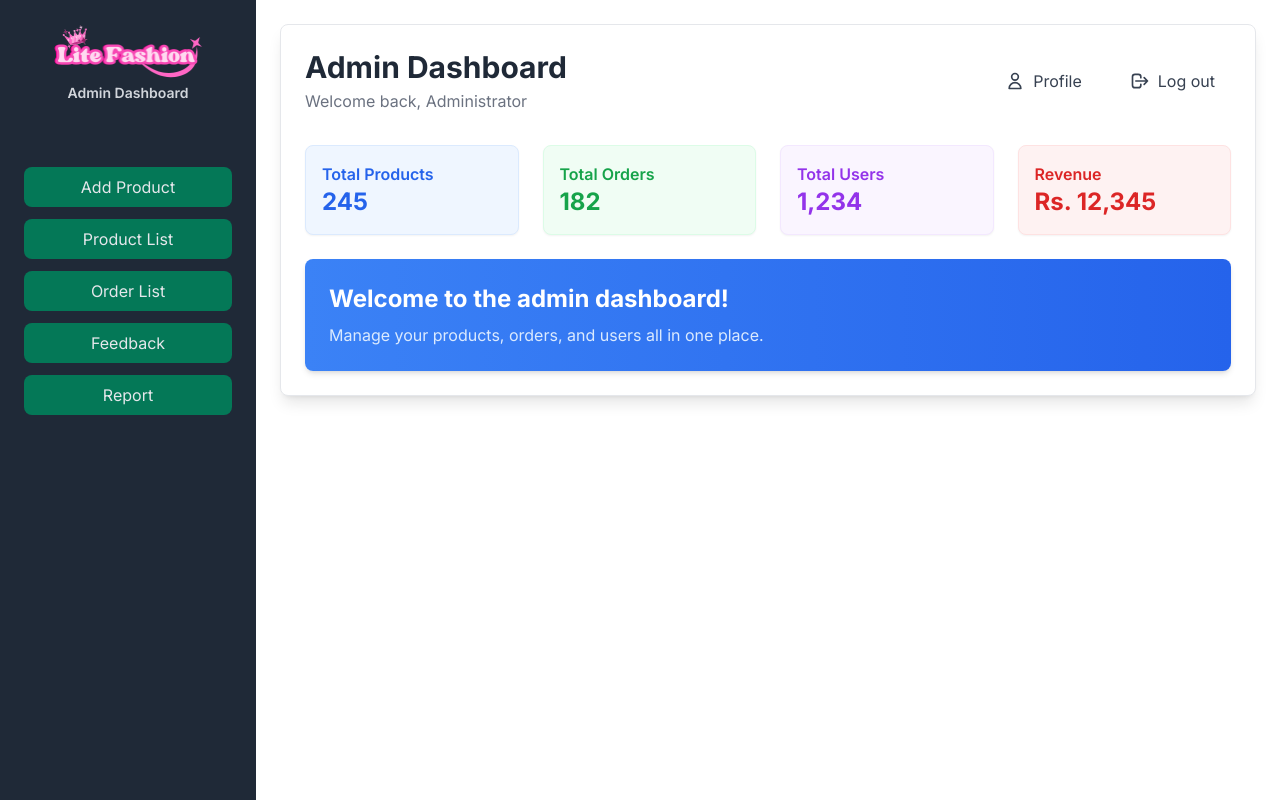
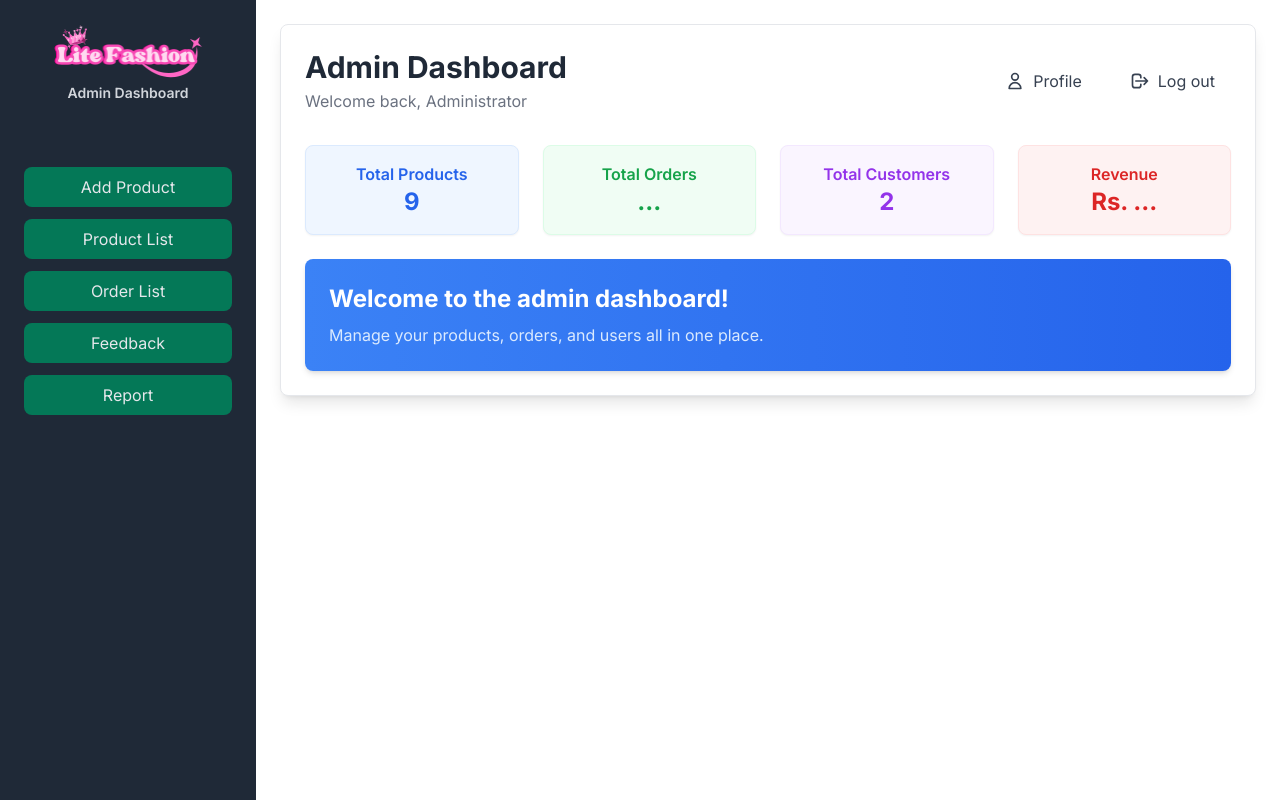
Before and after one commit to Dhanushka010Mahesh/LiteFashionDarkDevils, a PHP site: page /LiteFashionDarkDevils/dashboard.php in a window 1280 px wide. Run offline with PHP 8.4, Linux system fonts and the light colour scheme; data comes from the database, SQL or seed files in the repository; some libraries are stand-ins or nearby versions.

Commit message:
update admin dashboard

```diff
--- a/admin/dashboard.php
+++ b/admin/dashboard.php
@@ -1,3 +1,22 @@
+<?php
+
+require_once 'includes/config.php';
+
+try {
+    // SQL query total products
+    $sqlProducts = "SELECT COUNT(*) FROM clothproduct";
+    $stmtProducts = $connection->query($sqlProducts);
+    $totalProducts = $stmtProducts->fetchColumn();
+
+    // SQL query total customers
+    $sqlCustomers = "SELECT COUNT(*) FROM customers";
+    $stmtCustomers = $connection->query($sqlCustomers);
+    $totalCustomers = $stmtCustomers->fetchColumn();
+} catch (PDOException $e) {
+    echo "Error: " . $e->getMessage();
+}
+?>
+
 <!DOCTYPE html>
 <html lang="en">
 
@@ -46,22 +65,22 @@
 
                 <main id="content-container" class="space-y-6">
                     <!-- Quick Stats -->
-                    <div class="grid grid-cols-1 md:grid-cols-4 gap-6">
+                    <div class="grid grid-cols-1 md:grid-cols-4 gap-6 text-center">
                         <div class="bg-blue-50 p-4 rounded-lg border border-blue-100 shadow-sm">
                             <h3 class="text-blue-600 font-semibold">Total Products</h3>
-                            <p class="text-2xl font-bold text-blue-600">245</p>
+                            <p class="text-2xl font-bold text-blue-600"><?php echo $totalProducts ?></p>
                         </div>
                         <div class="bg-green-50 p-4 rounded-lg border border-green-100 shadow-sm">
                             <h3 class="text-green-600 font-semibold">Total Orders</h3>
-                            <p class="text-2xl font-bold text-green-600">182</p>
+                            <p class="text-2xl font-bold text-green-600">...</p>
                         </div>
                         <div class="bg-purple-50 p-4 rounded-lg border border-purple-100 shadow-sm">
-                            <h3 class="text-purple-600 font-semibold">Total Users</h3>
-                            <p class="text-2xl font-bold text-purple-600">1,234</p>
+                            <h3 class="text-purple-600 font-semibold">Total Customers</h3>
+                            <p class="text-2xl font-bold text-purple-600"><?php echo $totalCustomers ?></p>
                         </div>
                         <div class="bg-red-50 p-4 rounded-lg border border-red-100 shadow-sm">
                             <h3 class="text-red-600 font-semibold">Revenue</h3>
-                            <p class="text-2xl font-bold text-red-600">Rs. 12,345</p>
+                            <p class="text-2xl font-bold text-red-600">Rs. ...</p>
                         </div>
                     </div>
 
```
